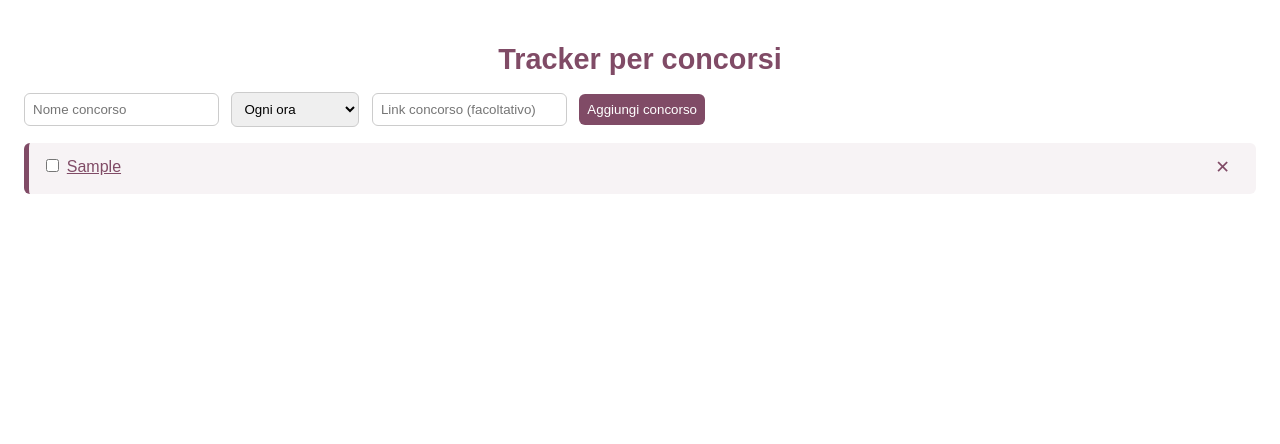
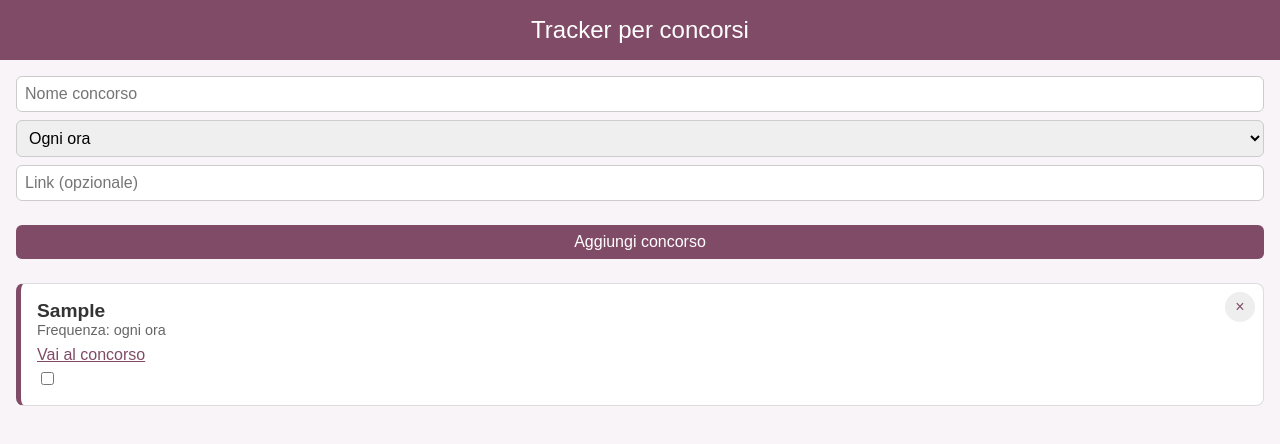
Before and after one commit to lovelyitalianb/tracker-concorsi, a plain HTML site: page index.html in a window 1280 px wide. Both pictures are taken after typing "Sample", "https://example.com" into the empty fields and a click on the button "Aggiungi concorso". Drawn offline with Linux system fonts and the light colour scheme.

Commit message:
Update index.html

```diff
--- a/index.html
+++ b/index.html
@@ -5,175 +5,237 @@
   <meta name="viewport" content="width=device-width, initial-scale=1.0" />
   <title>Tracker per concorsi</title>
   <link rel="manifest" href="manifest.json" />
+  <meta name="theme-color" content="#804b66" />
   <style>
     body {
-      font-family: sans-serif;
-      background: #fff;
+      font-family: Arial, sans-serif;
+      background: #f8f4f7;
+      color: #333;
+      margin: 0;
+      padding: 0;
+    }
+    header {
+      background-color: #804b66;
+      color: white;
       padding: 1rem;
-      color: #333;
+      text-align: center;
+      font-size: 1.5rem;
     }
-
-    h1 {
-      color: #804b66;
-      font-size: 1.8rem;
-      text-align: center;
+    main {
+      padding: 1rem;
+    }
+    .concorso {
+      background: white;
+      border: 1px solid #ddd;
+      border-left: 5px solid #804b66;
       margin-bottom: 1rem;
+      padding: 1rem;
+      border-radius: 8px;
+      position: relative;
     }
-
-    form {
-      margin-bottom: 1rem;
+    .concorso h3 {
+      margin: 0;
+      font-size: 1.2rem;
     }
-
-    input, select, button {
+    .frequenza {
+      font-size: 0.9rem;
+      color: #666;
+    }
+    .check {
+      margin-top: 0.5rem;
+    }
+    .btn {
+      background-color: #804b66;
+      color: white;
+      border: none;
+      padding: 0.5rem 1rem;
+      font-size: 1rem;
+      border-radius: 6px;
+      cursor: pointer;
+      margin-top: 1rem;
+    }
+    .btn:hover {
+      background-color: #6a3c56;
+    }
+    #addForm {
+      margin-bottom: 1.5rem;
+      display: flex;
+      flex-direction: column;
+      gap: 0.5rem;
+    }
+    input, select {
       padding: 0.5rem;
-      margin-right: 0.5rem;
+      font-size: 1rem;
       border: 1px solid #ccc;
       border-radius: 6px;
     }
-
-    button {
-      background: #804b66;
-      color: white;
+    .delete-btn {
+      position: absolute;
+      top: 0.5rem;
+      right: 0.5rem;
+      background: #eee;
       border: none;
+      font-size: 1rem;
+      color: #804b66;
+      border-radius: 50%;
+      width: 30px;
+      height: 30px;
       cursor: pointer;
     }
-
-    .contest {
-      background: #f7f3f5;
-      border-left: 5px solid #804b66;
-      padding: 0.8rem;
-      margin-bottom: 1rem;
-      border-radius: 6px;
-      position: relative;
-    }
-
-    .contest input[type="checkbox"] {
-      margin-right: 0.5rem;
-    }
-
-    .contest small {
-      display: block;
-      color: #666;
-      margin-top: 0.3rem;
-    }
-
-    .delete-btn {
-      position: absolute;
-      top: 6px;
-      right: 10px;
-      background: transparent;
-      border: none;
-      color: #804b66;
-      font-size: 1.1rem;
-      cursor: pointer;
-    }
-
-    a {
-      color: #804b66;
-      text-decoration: underline;
+    .delete-btn:hover {
+      background: #f0dbe4;
     }
   </style>
 </head>
 <body>
-  <h1>Tracker per concorsi</h1>
+  <header>Tracker per concorsi</header>
+  <main>
+    <form id="addForm">
+      <input type="text" id="nome" placeholder="Nome concorso" required />
+      <select id="frequenza">
+        <option value="hourly">Ogni ora</option>
+        <option value="daily">Giornaliero</option>
+        <option value="weekly">Settimanale</option>
+      </select>
+      <input type="url" id="link" placeholder="Link (opzionale)" />
+      <button class="btn" type="submit">Aggiungi concorso</button>
+    </form>
 
-  <form id="addContestForm">
-    <input type="text" id="contestName" placeholder="Nome concorso" required />
-    <select id="interval">
-      <option value="hourly">Ogni ora</option>
-      <option value="daily">Ogni giorno</option>
-      <option value="weekly">Ogni settimana</option>
-    </select>
-    <input type="url" id="contestUrl" placeholder="Link concorso (facoltativo)" />
-    <button type="submit">Aggiungi concorso</button>
-  </form>
-
-  <div id="contestList"></div>
+    <div id="listaConcorsi"></div>
+  </main>
 
   <script>
-    const form = document.getElementById("addContestForm");
-    const contestList = document.getElementById("contestList");
+    const lista = document.getElementById("listaConcorsi");
+    const concorsi = JSON.parse(localStorage.getItem("concorsi")) || [];
 
-    const INTERVALS = {
-      hourly: 60 * 60 * 1000,
-      daily: 24 * 60 * 60 * 1000,
-      weekly: 7 * 24 * 60 * 60 * 1000,
-    };
+    function salva() {
+      localStorage.setItem("concorsi", JSON.stringify(concorsi));
+    }
 
-    let contests = JSON.parse(localStorage.getItem("contests") || "[]");
+    function creaElemento(concorso, index) {
+      const box = document.createElement("div");
+      box.className = "concorso";
 
-    function renderContests() {
-      contestList.innerHTML = "";
-      contests.forEach((c, index) => {
-        const container = document.createElement("div");
-        container.className = "contest";
+      const titolo = document.createElement("h3");
+      titolo.textContent = concorso.nome;
+      box.appendChild(titolo);
 
-        const checkbox = document.createElement("input");
-        checkbox.type = "checkbox";
-        checkbox.checked = c.checked;
+      const frequenza = document.createElement("div");
+      frequenza.className = "frequenza";
+      frequenza.textContent = `Frequenza: ${{
+        hourly: "ogni ora",
+        daily: "giornaliero",
+        weekly: "settimanale"
+      }[concorso.frequenza]}`;
+      box.appendChild(frequenza);
 
-        const label = document.createElement("label");
-        label.innerHTML = c.url
-          ? `<a href="${c.url}" target="_blank">${c.name}</a>`
-          : c.name;
+      if (concorso.link) {
+        const link = document.createElement("a");
+        link.href = concorso.link;
+        link.target = "_blank";
+        link.textContent = "Vai al concorso";
+        link.style.display = "block";
+        link.style.marginTop = "0.5rem";
+        link.style.color = "#804b66";
+        box.appendChild(link);
+      }
 
-        const timeInfo = document.createElement("small");
-        timeInfo.textContent = c.lastChecked ? `Ultima partecipazione: ${new Date(c.lastChecked).toLocaleTimeString()}` : "";
+      const check = document.createElement("input");
+      check.type = "checkbox";
+      check.className = "check";
+      check.checked = concorso.checked || false;
+      check.addEventListener("change", () => {
+        concorsi[index].checked = check.checked;
+        concorsi[index].lastChecked = new Date().toISOString();
+        salva();
+      });
+      box.appendChild(check);
 
-        checkbox.addEventListener("change", () => {
-          c.checked = checkbox.checked;
-          c.lastChecked = c.checked ? Date.now() : null;
-          localStorage.setItem("contests", JSON.stringify(contests));
-          renderContests();
-        });
+      if (concorso.lastChecked) {
+        const ultima = document.createElement("div");
+        const data = new Date(concorso.lastChecked);
+        ultima.textContent = "Ultima partecipazione: " + data.toLocaleString();
+        ultima.style.fontSize = "0.8rem";
+        ultima.style.color = "#666";
+        ultima.style.marginTop = "0.3rem";
+        box.appendChild(ultima);
+      }
 
-        const deleteBtn = document.createElement("button");
-        deleteBtn.className = "delete-btn";
-        deleteBtn.textContent = "✕";
-        deleteBtn.onclick = () => {
-          contests.splice(index, 1);
-          localStorage.setItem("contests", JSON.stringify(contests));
-          renderContests();
-        };
+      const elimina = document.createElement("button");
+      elimina.className = "delete-btn";
+      elimina.innerHTML = "×";
+      elimina.addEventListener("click", () => {
+        concorsi.splice(index, 1);
+        salva();
+        render();
+      });
+      box.appendChild(elimina);
 
-        container.appendChild(checkbox);
-        container.appendChild(label);
-        container.appendChild(timeInfo);
-        container.appendChild(deleteBtn);
+      lista.appendChild(box);
+    }
 
-        contestList.appendChild(container);
+    function render() {
+      lista.innerHTML = "";
+      concorsi.forEach((c, i) => creaElemento(c, i));
+    }
+
+    document.getElementById("addForm").addEventListener("submit", (e) => {
+      e.preventDefault();
+      const nome = document.getElementById("nome").value.trim();
+      const frequenza = document.getElementById("frequenza").value;
+      const link = document.getElementById("link").value.trim();
+
+      if (!nome) return;
+
+      concorsi.push({ nome, frequenza, link, checked: false });
+      salva();
+      render();
+      e.target.reset();
+    });
+
+    function resetCheck() {
+      const now = new Date();
+      concorsi.forEach((c) => {
+        if (!c.lastChecked) return;
+        const last = new Date(c.lastChecked);
+        const diff = now - last;
+        const ore = diff / 1000 / 60 / 60;
+
+        if (
+          (c.frequenza === "hourly" && ore >= 1) ||
+          (c.frequenza === "daily" && ore >= 24) ||
+          (c.frequenza === "weekly" && ore >= 168)
+        ) {
+          c.checked = false;
+          c.lastChecked = null;
+        }
+      });
+      salva();
+      render();
+    }
+
+    render();
+    resetCheck();
+
+    // Notifiche
+    if ("Notification" in window && Notification.permission !== "denied") {
+      Notification.requestPermission();
+    }
+
+    function inviaNotifiche() {
+      concorsi.forEach((c) => {
+        if (!c.checked) {
+          new Notification("Puoi partecipare di nuovo a: " + c.nome);
+        }
       });
     }
 
-    function checkResets() {
-      const now = Date.now();
-      contests.forEach((c) => {
-        const last = c.lastChecked || 0;
-        const interval = INTERVALS[c.interval] || INTERVALS.daily;
-        if (now - last >= interval) {
-          c.checked = false;
-        }
-      });
-      localStorage.setItem("contests", JSON.stringify(contests));
-      renderContests();
-    }
-
-    form.addEventListener("submit", (e) => {
-      e.preventDefault();
-      const name = document.getElementById("contestName").value.trim();
-      const interval = document.getElementById("interval").value;
-      const url = document.getElementById("contestUrl").value.trim();
-      if (name) {
-        contests.push({ name, interval, url, checked: false, lastChecked: null });
-        localStorage.setItem("contests", JSON.stringify(contests));
-        form.reset();
-        renderContests();
+    setInterval(() => {
+      resetCheck();
+      if (Notification.permission === "granted") {
+        inviaNotifiche();
       }
-    });
-
-    renderContests();
-    checkResets();
-    setInterval(checkResets, 60000); // controllo ogni minuto
+    }, 60000); // ogni minuto
   </script>
 </body>
 </html>
```
